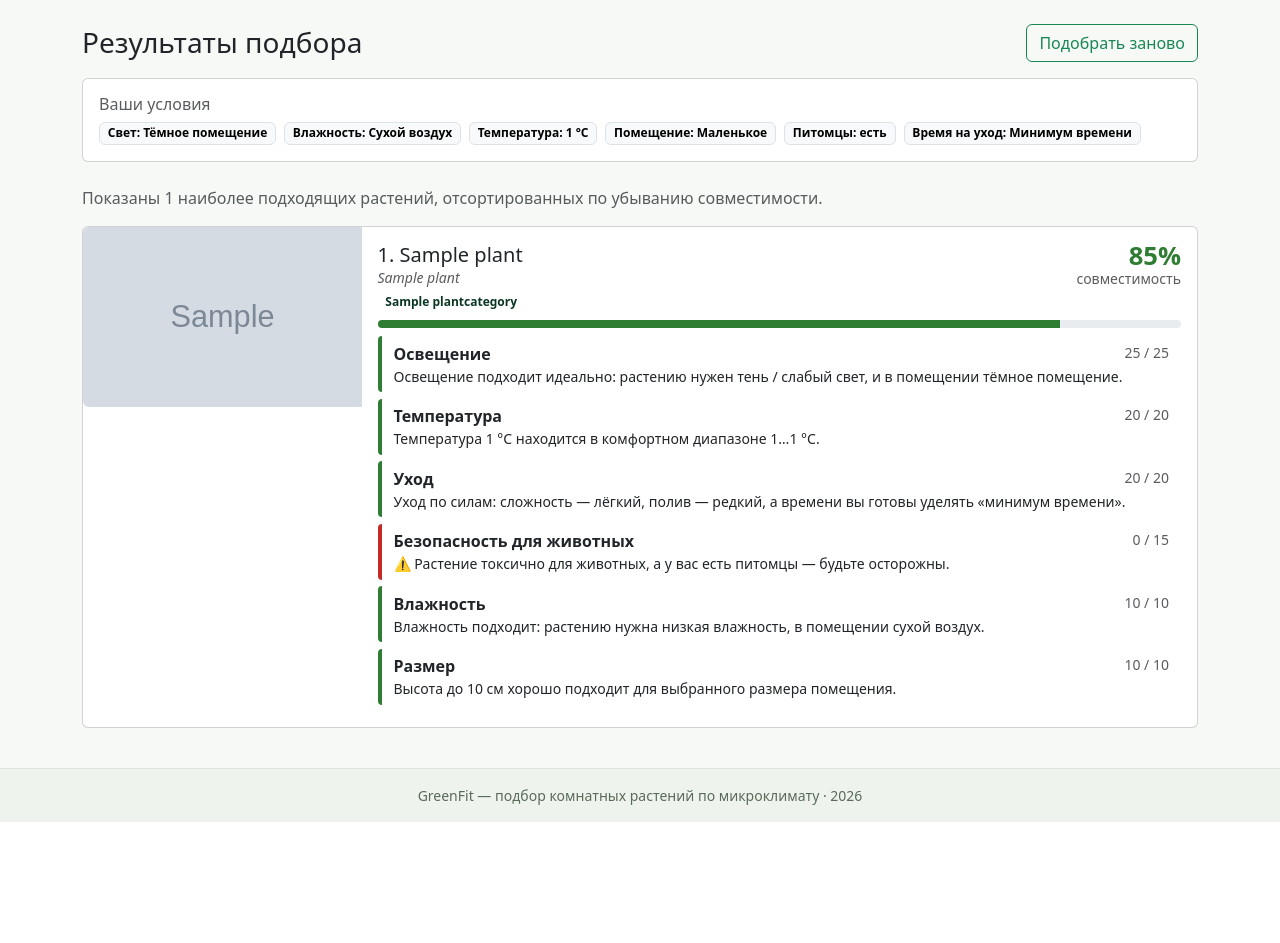
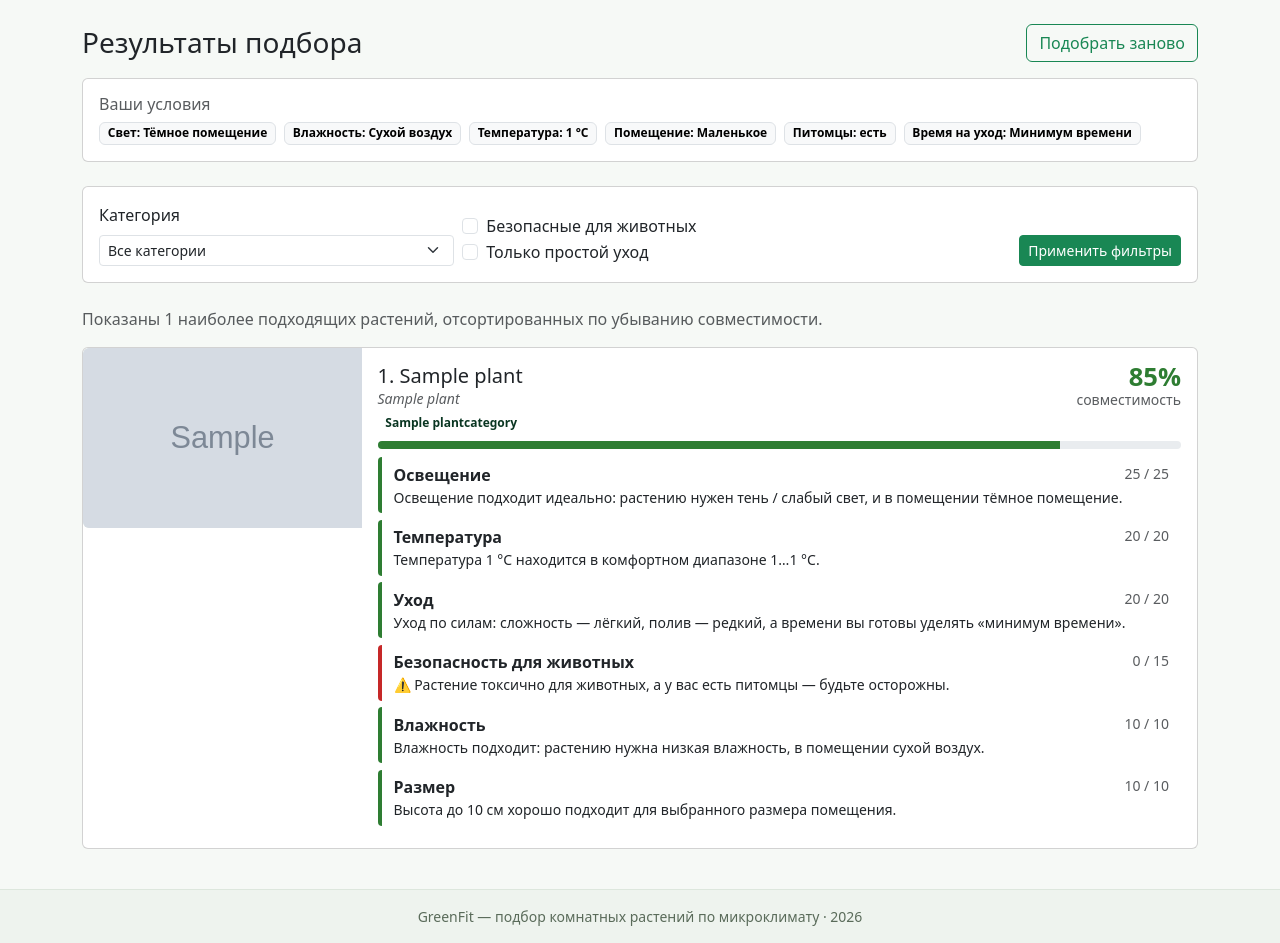
Before and after one commit to zawisla/GreenFit, a Django app: page /result/1/ in a window 1280 px wide. Shown: the part 56-999 px from the top of the page. Before the commit the page ends 878 px from the top, so only its background shows below. Run offline with Django 5.2, Linux system fonts and the light colour scheme; a user stored in the database is signed in; tables that the repository leaves empty hold one stand-in row (values such as "Sample post"); grey boxes marked "Sample" are stand-in pictures.

Commit message:
Add pet-safe, care and category filters to the results page
Optional query-string filters narrow the ranked list (toxicity, easy care, category) without changing the scoring; includes a reset link and a test.

```diff
--- a/selector/templates/selector/result.html
+++ b/selector/templates/selector/result.html
@@ -21,6 +21,38 @@
         </div>
     </div>
 </div>
+
+<form method="get" class="card mb-4">
+    <div class="card-body">
+        <div class="row g-2 align-items-end">
+            <div class="col-md-4">
+                <label class="form-label" for="category">Категория</label>
+                <select id="category" name="category" class="form-select form-select-sm">
+                    <option value="">Все категории</option>
+                    {% for c in categories %}
+                        <option value="{{ c.slug }}" {% if c.slug == active_category %}selected{% endif %}>{{ c.name }}</option>
+                    {% endfor %}
+                </select>
+            </div>
+            <div class="col-md-5">
+                <div class="form-check">
+                    <input type="checkbox" class="form-check-input" id="pet_safe" name="pet_safe" {% if pet_safe %}checked{% endif %}>
+                    <label class="form-check-label" for="pet_safe">Безопасные для животных</label>
+                </div>
+                <div class="form-check">
+                    <input type="checkbox" class="form-check-input" id="easy" name="easy" {% if easy %}checked{% endif %}>
+                    <label class="form-check-label" for="easy">Только простой уход</label>
+                </div>
+            </div>
+            <div class="col-md-3 text-md-end">
+                <button class="btn btn-success btn-sm">Применить фильтры</button>
+                {% if pet_safe or easy or active_category %}
+                    <a href="{% url 'selector:result' room.pk %}" class="btn btn-outline-secondary btn-sm">Сбросить</a>
+                {% endif %}
+            </div>
+        </div>
+    </div>
+</form>
 
 {% if matches %}
     <p class="text-muted">
@@ -81,7 +113,8 @@
     {% endfor %}
 {% else %}
     <div class="alert alert-warning">
-        Каталог растений пуст. Добавьте растения через админ-панель или командой <code>seed_plants</code>.
+        Подходящих растений не найдено. Попробуйте ослабить фильтры{% if pet_safe or easy or active_category %} или
+        <a href="{% url 'selector:result' room.pk %}" class="alert-link">сбросить их</a>{% endif %}.
     </div>
 {% endif %}
 {% endblock %}
--- a/selector/views.py
+++ b/selector/views.py
@@ -65,11 +65,27 @@ def result(request, pk):
 
     plants = Plant.objects.select_related("category")
     matches = rank_plants(room, plants)
+
+    # Optional filters narrow the ranked list without changing the scoring.
+    pet_safe = request.GET.get("pet_safe") == "on"
+    easy_only = request.GET.get("easy") == "on"
+    category = (request.GET.get("category") or "").strip()
+    if pet_safe:
+        matches = [m for m in matches if not m.plant.toxicity]
+    if easy_only:
+        matches = [m for m in matches if m.plant.care_difficulty == Plant.CareDifficulty.EASY]
+    if category:
+        matches = [m for m in matches if m.plant.category.slug == category]
+
     context = {
         "room": room,
         "matches": matches[:RESULT_DISPLAY_LIMIT],
         "shown": min(len(matches), RESULT_DISPLAY_LIMIT),
         "total": len(matches),
+        "categories": PlantCategory.objects.all(),
+        "pet_safe": pet_safe,
+        "easy": easy_only,
+        "active_category": category,
     }
     return render(request, "selector/result.html", context)
 
```
Also changed, not shown: selector/tests.py (+11 -0 lines).
